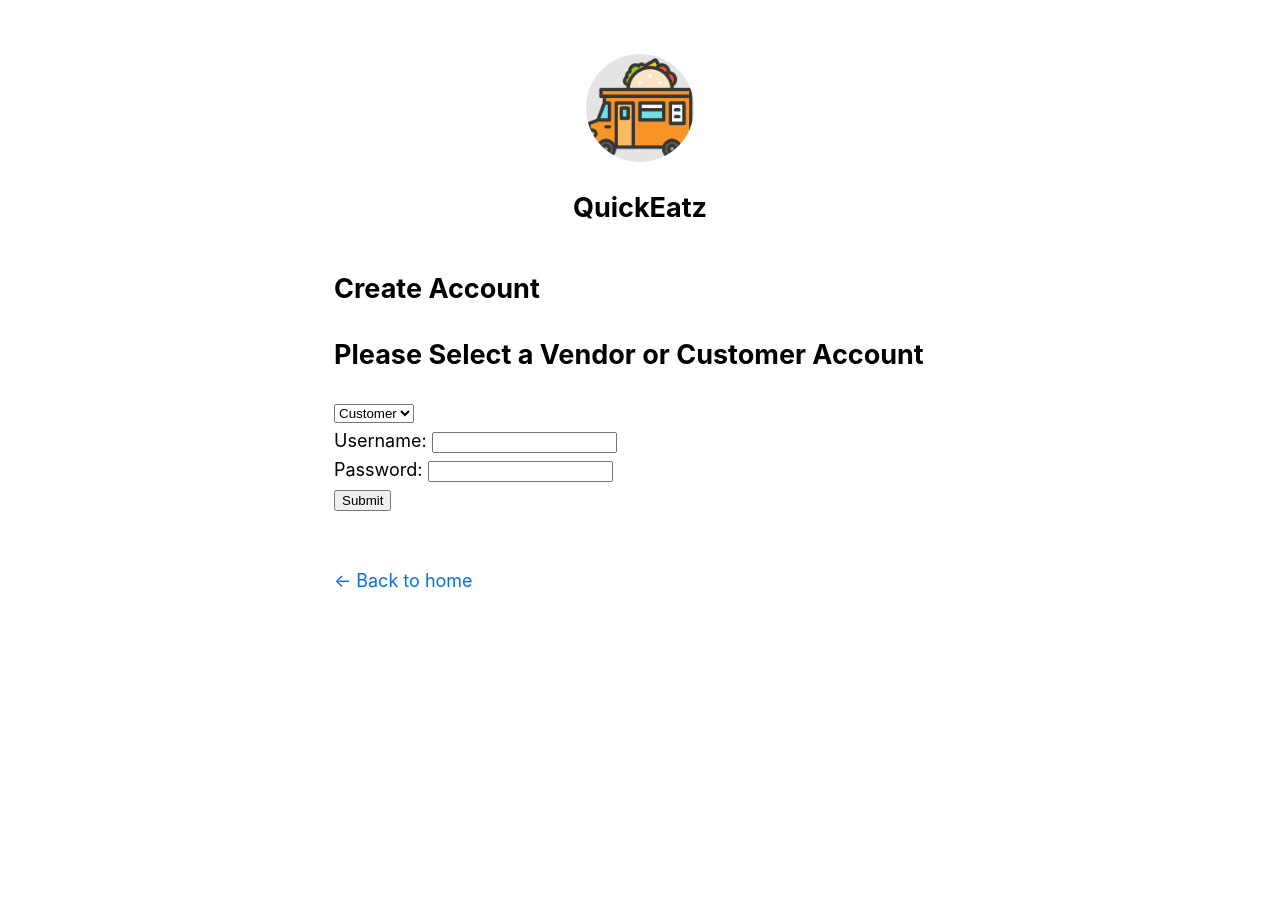
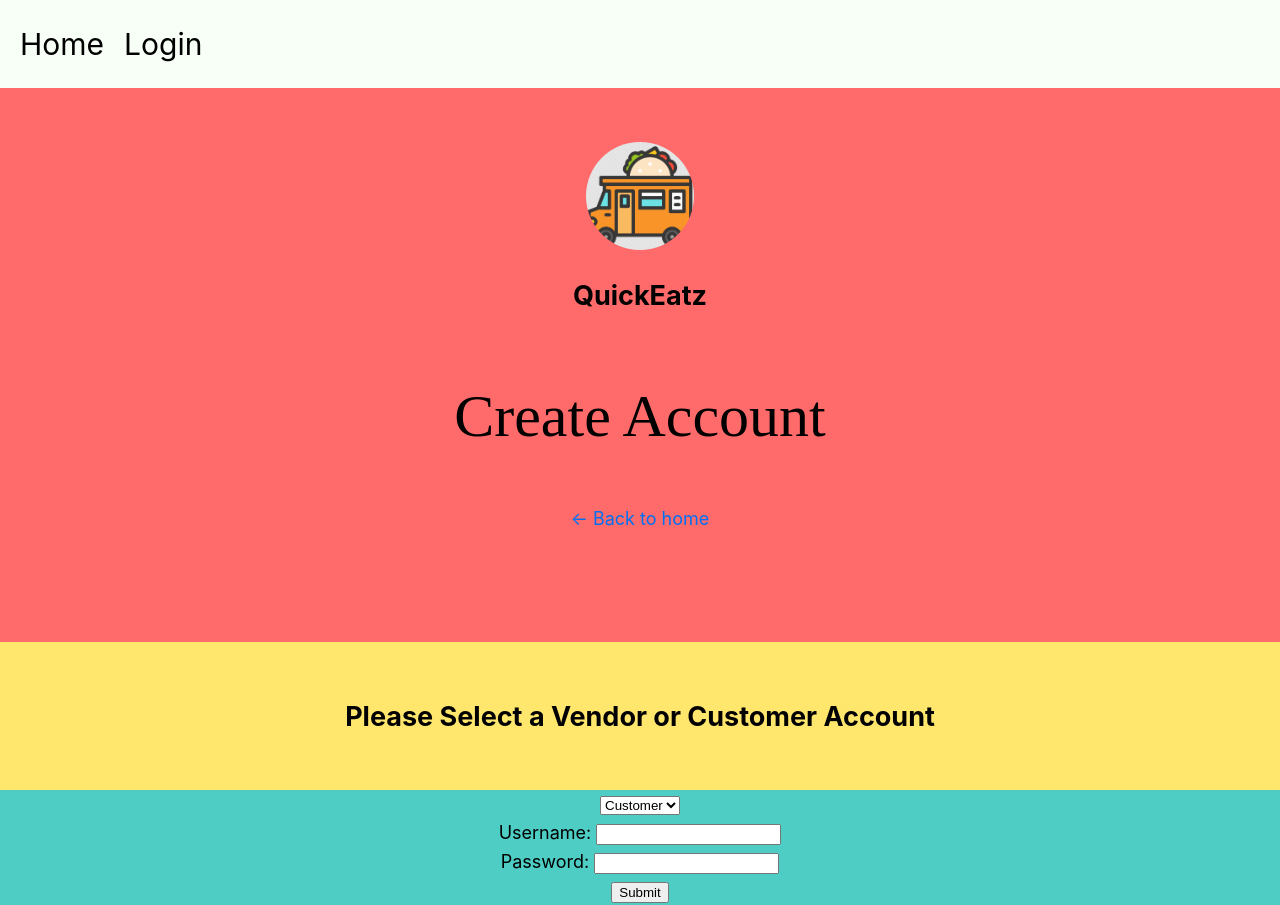
Before and after one commit to sngo103/QuickEatz, a Next.js app: page /createAccount in a window 1280 px wide. Before the commit the page ends 800 px from the top, so only its background shows below. Built offline with nearby package versions, Linux system fonts and the light colour scheme.

Commit message:
added formatting for background color of Sign up page

```diff
--- a/pages/createAccount.js
+++ b/pages/createAccount.js
@@ -2,40 +2,41 @@ import Head from 'next/head'
 import Link from 'next/link'
 import Layout from '../components/layout'
 
+
 export default function FirstPost() {
   return (
-    <div class>
-      <Layout>
-        <Head>
+    <div>
 
-          <div class="navbar">
+      <div className="navbar">
         <a href="/">Home</a>
         <a href="/login">Login</a>
       </div>
-          <section class="topPage">
-            <title class="title">Create Account</title>
-          </section>
+
+      <section className="topPage">
+        <Layout>
+          <Head>
+            <title className="title">Create Account</title>
           </Head>
-
-        <section class="midPage">
-          <h1>Create Account</h1>
+          <h1 className="title">Create Account</h1>
+        </Layout>
       </section>
 
+      <section className="midPage">
+        <h1>Please Select a Vendor or Customer Account </h1>
+      </section>
 
-        <section class="bottomPage">
-
-          <h1>Please Select a Vendor or Customer Account </h1>
+      <section className="bottomPage">
         <select>
           <option value="Customer">Customer</option>
           <option value="Vendor">Vendor</option>
         </select>
 
         <form onSubmit>
-            <label class="usernameLabel">
+          <label className="usernameLabel">
             Username: <input type="text" name="username" />
           </label>
           <div></div>
-            <label class="passwordLabel">
+          <label className="passwordLabel">
             Password: <input type="test" name="password" />
           </label>
           <div></div>
@@ -43,14 +44,13 @@ export default function FirstPost() {
         </form>
 
       </section>
-      </Layout >
 
 
       <style jsx>{`
 
         .navbar {
           overflow: hidden;
-          background-color: #23272a;
+          background-color: #F7FFF7;
           padding: 10px;
           width: 100%;
           display: flex;
@@ -58,8 +58,27 @@ export default function FirstPost() {
           align-items: center;
         }
 
+        .navbar a {
+          float: left;
+          color: #000000;
+          text-align: center;
+          padding: 10px 10px 10px 10px;
+          text-decoration: none;
+          font-size: 30px;
+        }
+
+        .navbar a:hover {
+          background-color: #DDD;
+          color: black;
+        }
+
+        .navbar a.active {
+          background-color: #7289DA;
+          color: white;
+        }
+
         .title {
-          font: 30px "Bungee Shade";
+          font: 60px "Bungee Shade";
         }
 
         .usernameLabel {
@@ -75,17 +94,26 @@ export default function FirstPost() {
         .topPage {
           background-color: #FF6B6B;
           width: 100%;
-          height: 25%;
+          height: 10%;
           display: flex;
           align-items: center;
+          text-align: center;
+
         }
 
         .midPage {
           background-color: #FFE66D;
+          padding: 30px 30px 30px 30px;
+          align-items: center;
+          text-align: center;
         }
 
         .bottomPage {
           background-color: #4ECDC4;
+          align-items: center;
+          text-align: center;
+          height 75%;
+          padding 200px 200px 200px 200px;
         }
 
         .enterUsername {
@@ -99,6 +127,7 @@ export default function FirstPost() {
         }
 
       `}</style>
+
     </div >
   );
 }
```
Lines whose indentation alone changed are shown as unchanged.
